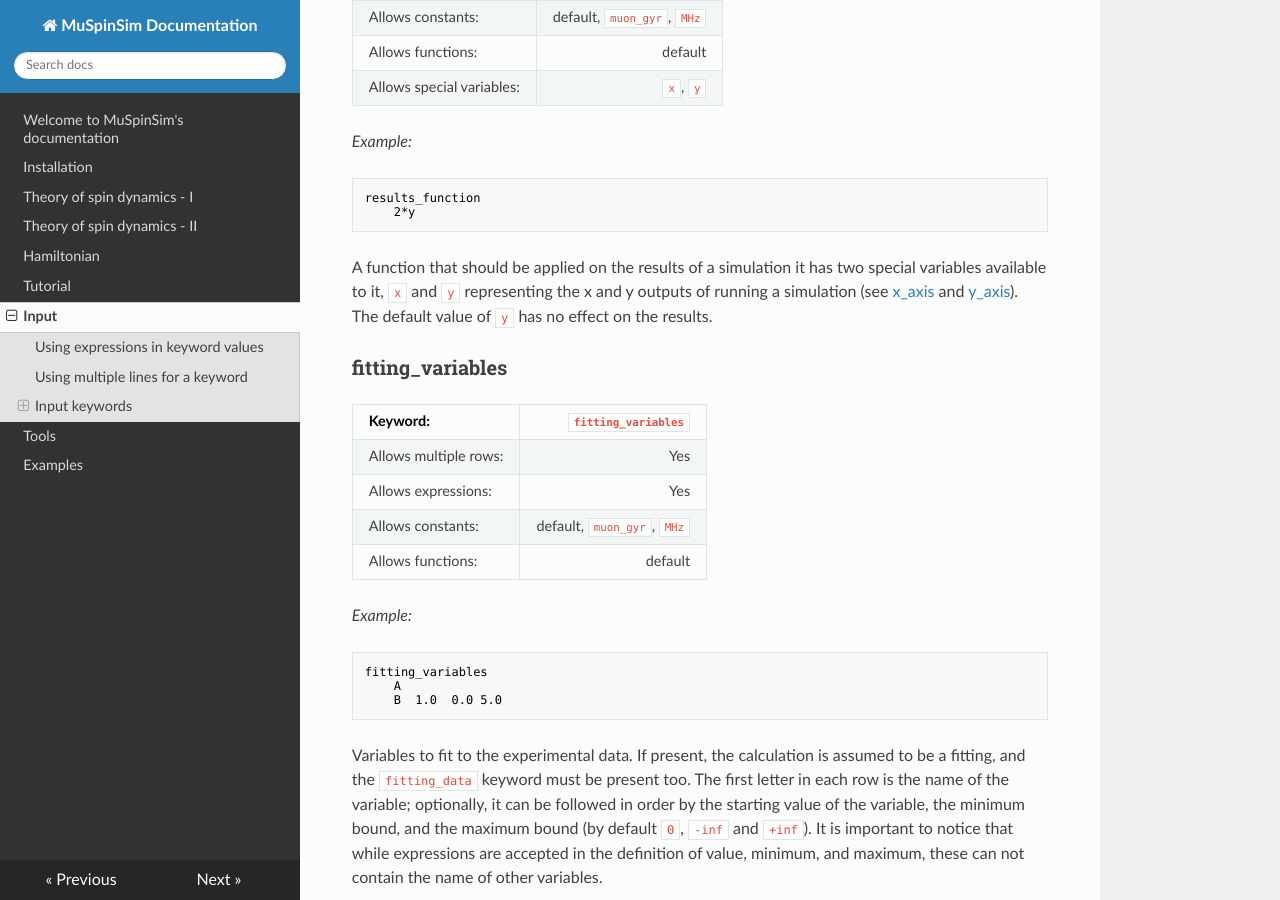
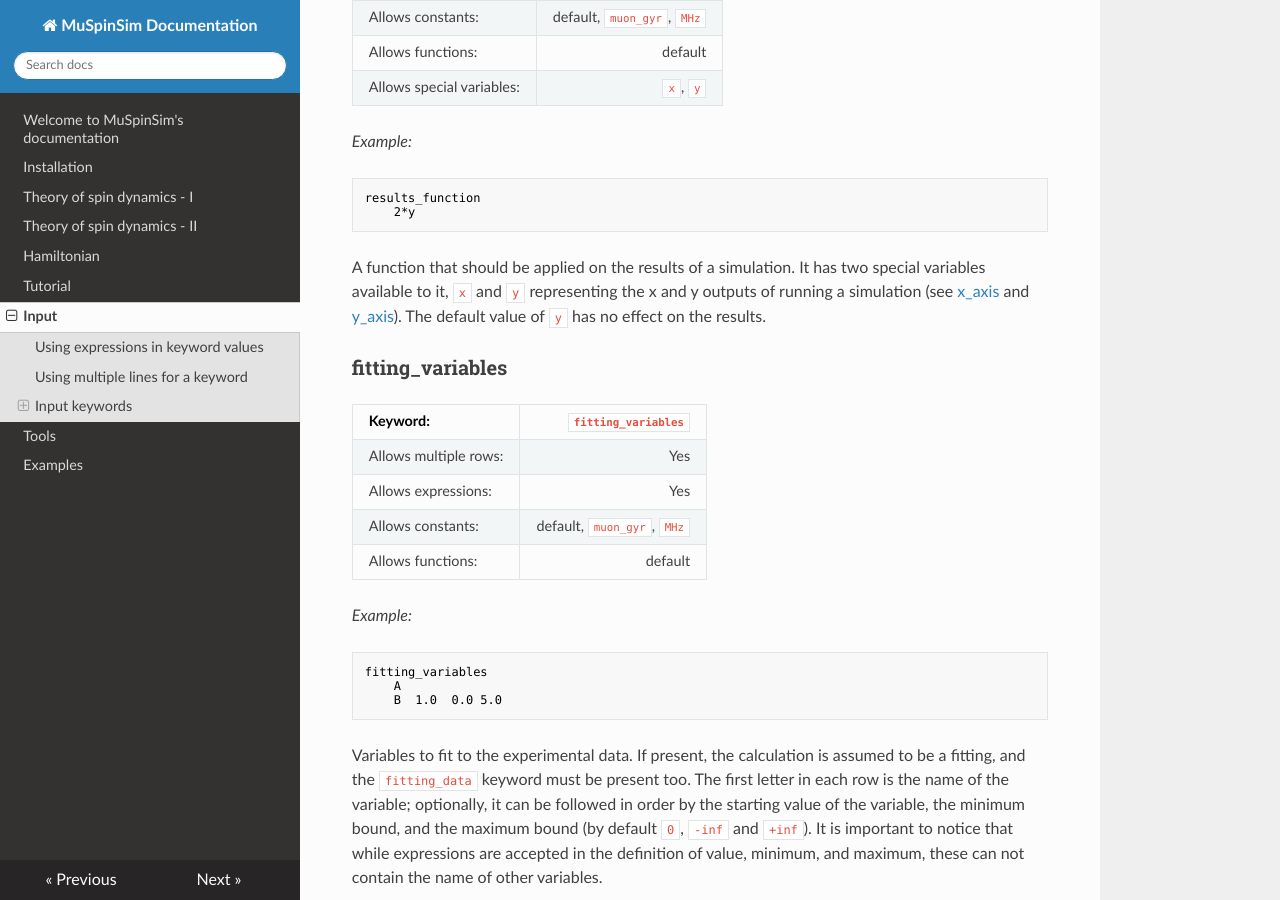
Before and after one commit to muon-spectroscopy-computational-project/muspinsim, an MkDocs documentation site: the page built from docs/docs/input.md, in a window 1280 px wide and 900 px high, scrolled down 9143 px. Built offline with MkDocs 1.6.1, drawn with Linux system fonts in a browser that asks for light colours; nearby versions of some CDN libraries.

````diff
--- a/docs/docs/input.md
+++ b/docs/docs/input.md
@@ -297,7 +297,7 @@ results_function
     2*y
 ```
 
-A function that should be applied on the results of a simulation it has two special variables available to it, `x` and `y` representing the x and y outputs of running a simulation (see [x_axis](#x_axis) and [y_axis](#y_axis)). The default value of `y` has no effect on the results.
+A function that should be applied on the results of a simulation. It has two special variables available to it, `x` and `y` representing the x and y outputs of running a simulation (see [x_axis](#x_axis) and [y_axis](#y_axis)). The default value of `y` has no effect on the results.
 
 ### fitting_variables
 | Keyword:              |        `fitting_variables` |
````
